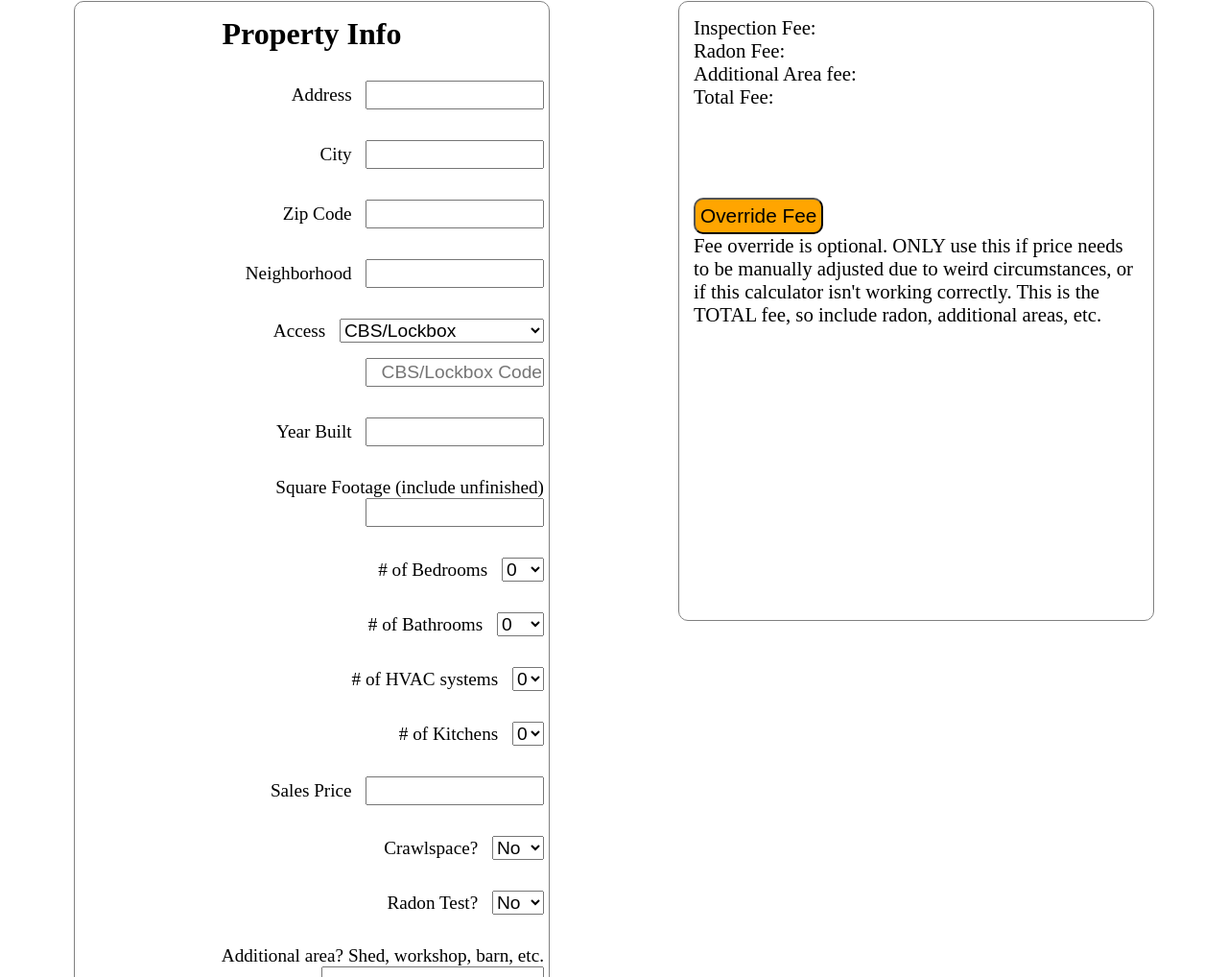
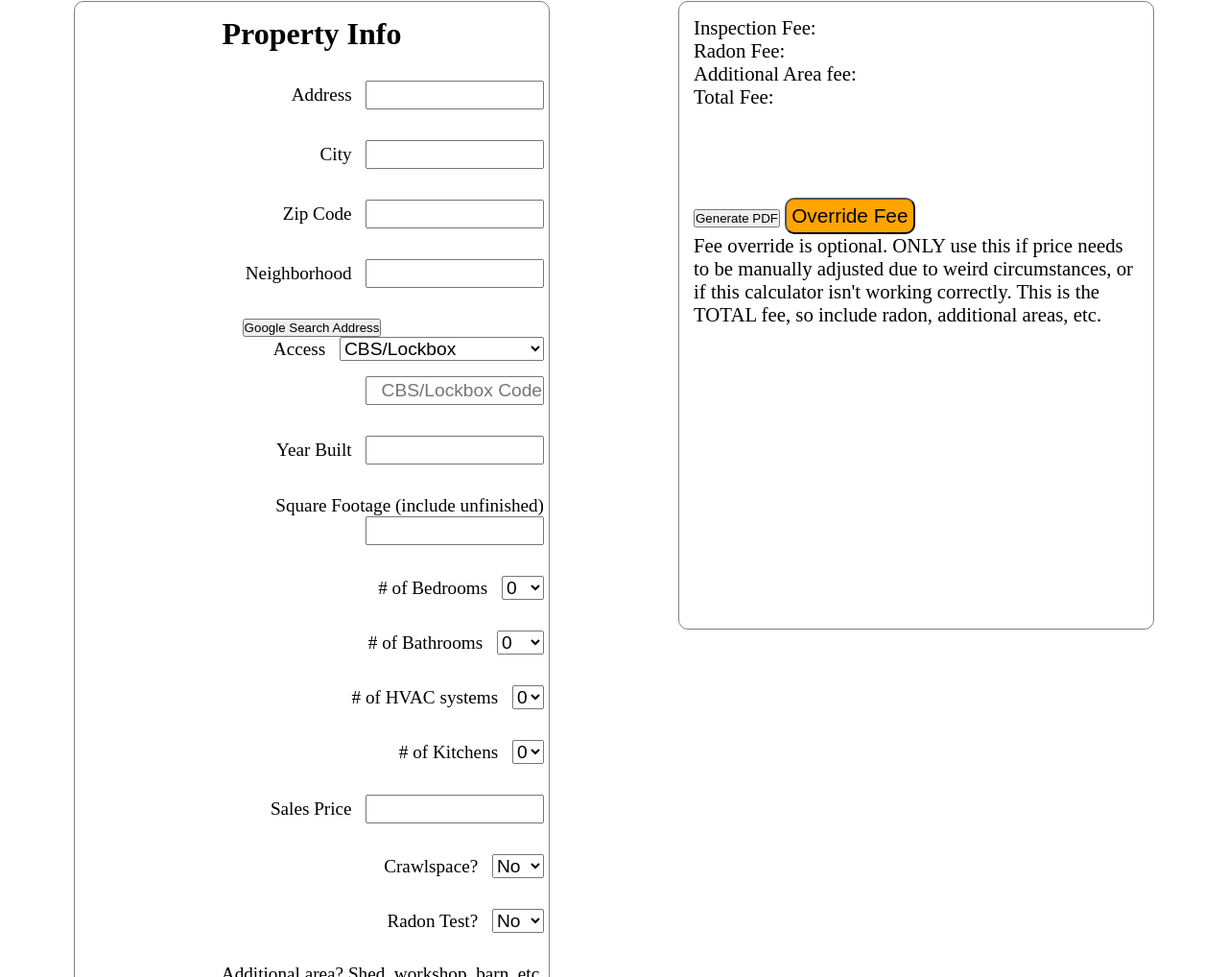
Before and after one commit to ReaganDeLong/HI-order-form, a plain HTML site: page index.html in a window 1280 px wide. Shown: the part 1578-2596 px from the top of the page at 96% size. Drawn offline with Linux system fonts and the light colour scheme.

Commit message:
final updates before redesign

```diff
--- a/index.html
+++ b/index.html
@@ -138,6 +138,7 @@
             <li><label for="subdivision">Neighborhood
               <input type="text" id="subdivision" class="answer" autocomplete="off">
             </label></li>
+            <button class="google-search">Google Search Address</button>
             <li><label for="access">Access
               <select id="access" class="answer">
                 <option value="lockbox">CBS/Lockbox</option>
@@ -255,6 +256,7 @@
           <div>
           <p class="total-fee-label">Total Fee:</p><span class="total-fee"></span>
           </div>
+          <button class="pdf">Generate PDF</button>
           <button class="override">Override Fee</button>
           <p>Fee override is optional. ONLY use this if price needs to be manually adjusted due to weird circumstances, or if this calculator isn't working correctly. This is the TOTAL fee, so include radon, additional areas, etc.</p>
           <div class="override-div">
@@ -265,6 +267,6 @@
     </div>
   </div>
 
-<script src="script.js"></script>
+  <script src="script.js"></script>
 </body>
 </html>
```
